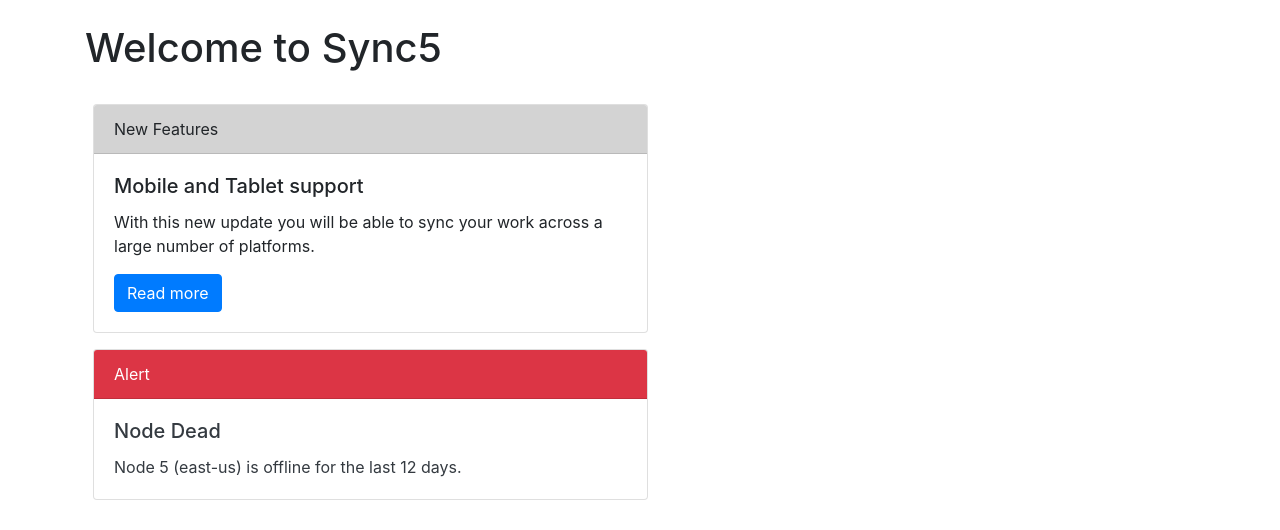
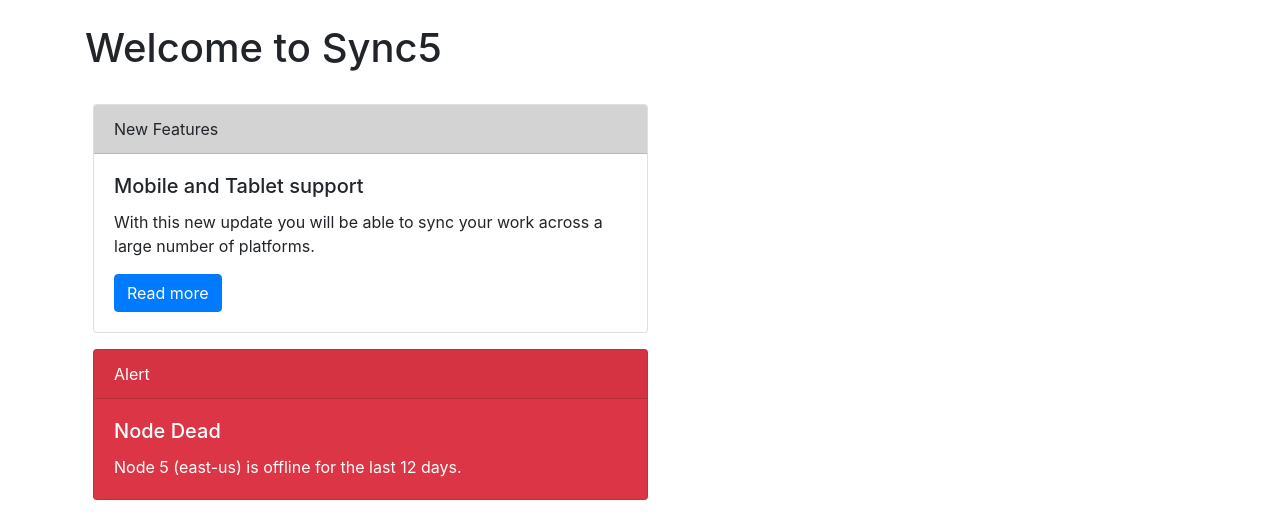
Before and after one commit to acciojob/bootstrap-card-23pras, a website: page main.html in a window 1280 px wide. Shown: the top 530 px of the page. Drawn offline with nearby package versions, Linux system fonts and the light colour scheme; grey boxes are pictures that could not be loaded.

Commit message:
created a submission

```diff
--- a/main.html
+++ b/main.html
@@ -20,11 +20,11 @@
                 </div>
             </div>
 
-            <div class="card w-50 m-2">
-                <div class="card-header text-white bg-danger">Alert</div>
+            <div class="card w-50 m-2 bg-danger text-white">
+                <div class="card-header">Alert</div>
                 <div class="card-body">
-                    <h5 class="card-title text-dark">Node Dead</h5>
-                    <p class="card-text text-dark">Node 5 (east-us) is offline for the last 12 days.</p>
+                    <h5 class="card-title text-white">Node Dead</h5>
+                    <p class="card-text text-white">Node 5 (east-us) is offline for the last 12 days.</p>
                 </div>
             </div>
         </div>
```
